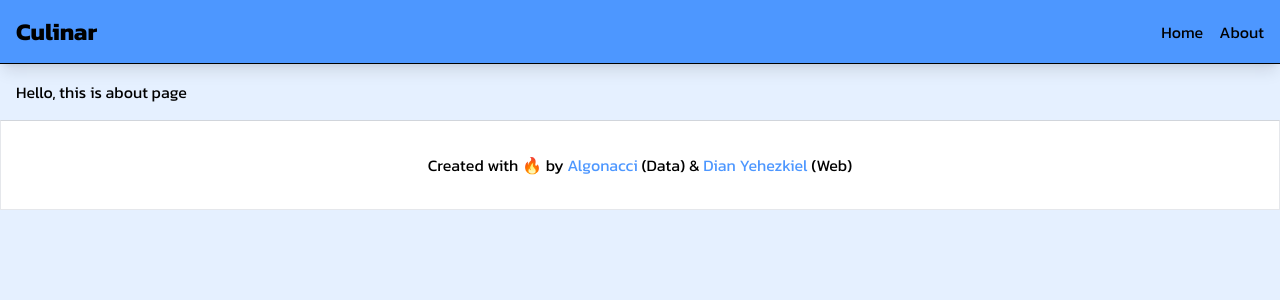
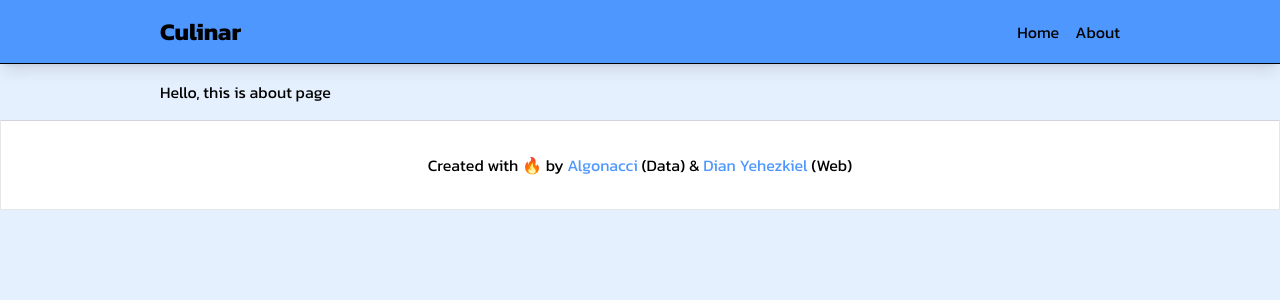
Before and after one commit to dianyehezkiel/culinar_fe, a Next.js app: page /about in a window 1280 px wide. Shown: the top 300 px of the page. Built offline with nearby package versions, Linux system fonts and the light colour scheme.

Commit message:
update container

```diff
--- a/components/Container.tsx
+++ b/components/Container.tsx
@@ -1,3 +1,5 @@
+import { classNames } from "../utils"
+
 interface ContainerProps {
   children: React.ReactNode;
   className?: string;
@@ -6,7 +8,10 @@ interface ContainerProps {
 const Container: React.FC<ContainerProps> = ({ children, className }) => {
   return (
     <div
-      className={`lg:container lg:mx-auto px-4 ${className}`}
+      className={classNames(
+        'md:container lg:w-[1024px] md:mx-auto px-8',
+        className ? className : "",
+      )}
     >
       {children}
     </div>
```
